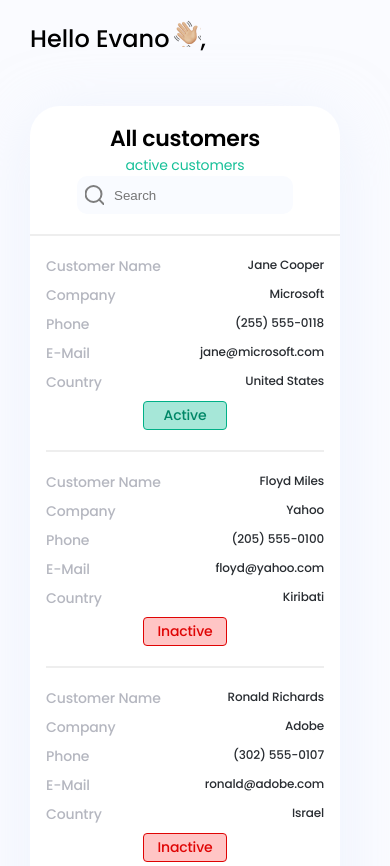
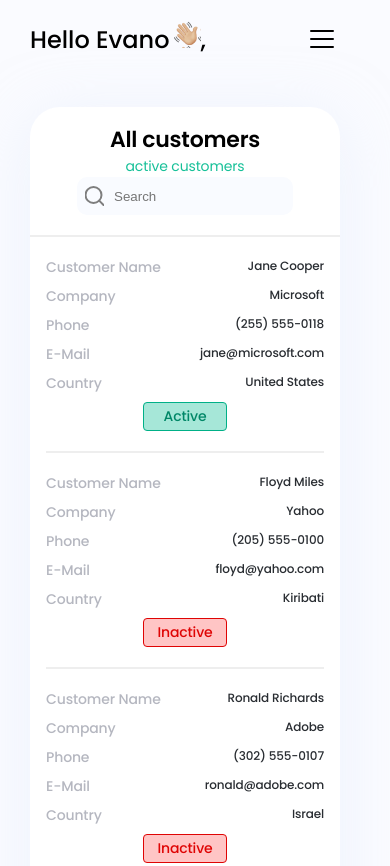
Before and after one commit to Manankin/pug-test-task, a website: page Compiled-HTML/index.html in a window 390 px wide. Shown: the top 866 px of the page. Drawn offline with Linux system fonts and the light colour scheme.

Commit message:
burger styles fix

```diff
--- a/src/style.css
+++ b/src/style.css
@@ -485,6 +485,10 @@ color: #000;
     padding-top: var(--pad-tablet-main);
   }
 
+  .burger-menu {
+    display: block;
+  }
+
   .close-btn {
     display: unset;
   }
@@ -561,6 +565,10 @@ color: #000;
     padding-top: var(--pad-mobile-main);
   }
 
+  .burger-menu {
+    display: block;
+  }
+
   .main__content {
     padding-top: var(--pad-mobile-mcontent);
     padding-left: var(--pad-mobile-mcontent);
--- a/style.css
+++ b/style.css
@@ -485,6 +485,10 @@ color: #000;
     padding-top: var(--pad-tablet-main);
   }
 
+  .burger-menu {
+    display: block;
+  }
+
   .close-btn {
     display: unset;
   }
@@ -561,6 +565,10 @@ color: #000;
     padding-top: var(--pad-mobile-main);
   }
 
+  .burger-menu {
+    display: block;
+  }
+
   .main__content {
     padding-top: var(--pad-mobile-mcontent);
     padding-left: var(--pad-mobile-mcontent);
```
